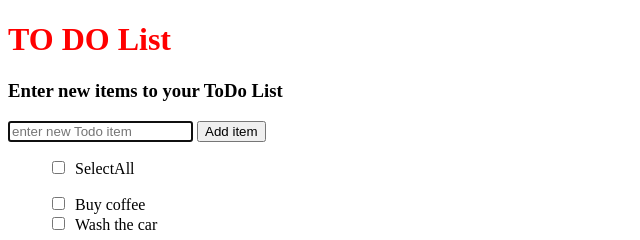
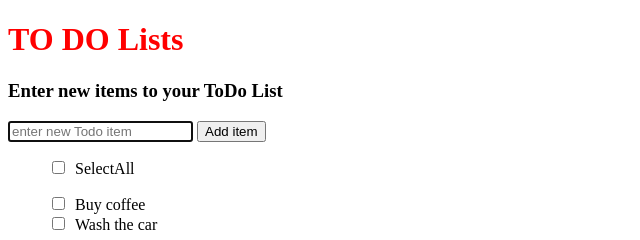
Before and after one commit to krispea3/webdev2018, a plain HTML site: page index.html in a window 1280 px wide. Shown: the top 240 px of the page, 0-640 px from the left. Drawn offline with nearby package versions, Linux system fonts and the light colour scheme.

Commit message:
made title plural

```diff
--- a/index.html
+++ b/index.html
@@ -11,7 +11,7 @@
 
   <body>
 
-    <h1>TO DO List</h1>
+    <h1>TO DO Lists</h1>
     <h3>Enter new items to your ToDo List</h3>
     <p id="error"></p>
     <input type="text" id="todoItem" name="todoItem" placeholder="enter new Todo item" autofocus="autofocus" />
```
